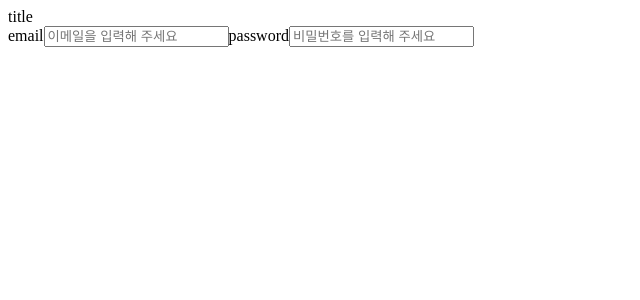
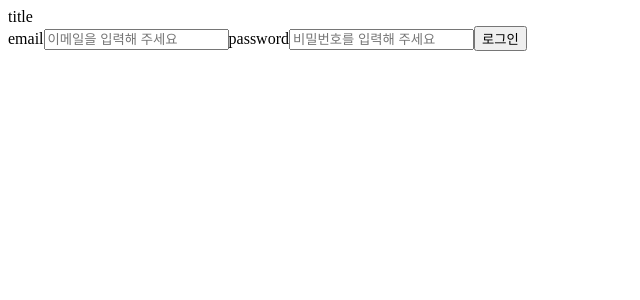
Before and after one commit to seungyeonchoo/fint, a React (Create React App) app: page / in a window 1280 px wide. Shown: the top 300 px of the page, without its empty margins (0-640 px from the left). Built offline with nearby package versions, Linux system fonts and the light colour scheme.

Commit message:
Feat: Create Auth page component

```diff
--- a/src/pages/AuthPage/components/AuthInput.tsx
+++ b/src/pages/AuthPage/components/AuthInput.tsx
@@ -9,6 +9,7 @@ const AuthInput = () => {
         password
         <input type="password" placeholder="비밀번호를 입력해 주세요" />
       </label>
+      <button>로그인</button>
     </form>
   );
 };
```
